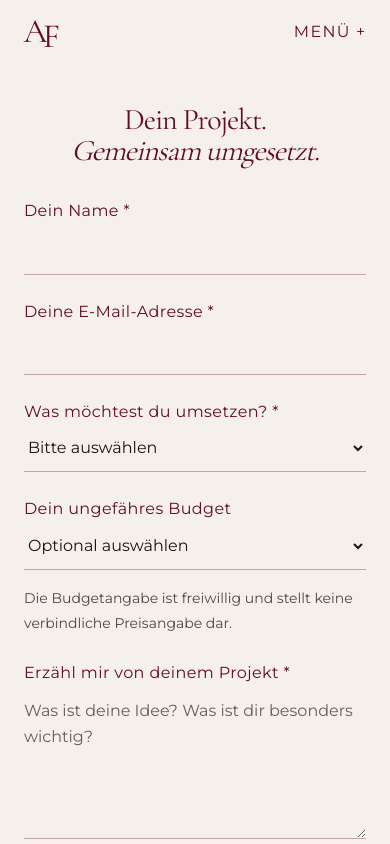
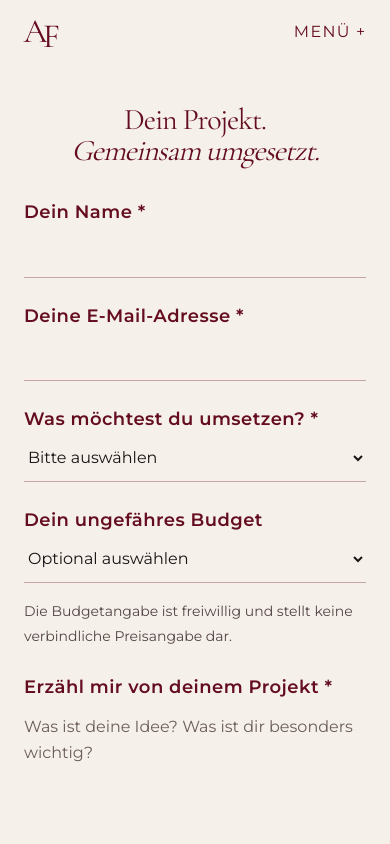
Before and after one commit to AnnaFillanna/anna-filippi.studio, a React (Vite) app: page /kontakt in a window 390 px wide. Shown: the top 844 px of the page. Built offline with nearby package versions, Linux system fonts and the light colour scheme; a web font is replaced by a local one.

Commit message:
Redesign mobile version

```diff
--- a/src/components/Contact/Contact.module.scss
+++ b/src/components/Contact/Contact.module.scss
@@ -43,7 +43,8 @@
   }
   label {
     display: block;
-    font-size: 16px;
+    font-size: 18px;
+    font-weight: 600;
     line-height: 1.6;
     letter-spacing: 0.025em;
     margin-bottom: 24px;
@@ -62,6 +63,7 @@
     background: transparent;
     color: $black;
     font: inherit;
+    font-weight: 400;
     font-size: 16px;
     letter-spacing: normal;
     padding: 12px 0;
--- a/src/components/Hero/Hero.module.scss
+++ b/src/components/Hero/Hero.module.scss
@@ -1,6 +1,6 @@
 @use '../../styles/variables' as *;
 .hero { position: relative; isolation: isolate; min-height: 720px; height: max(720px, 56.25vw); overflow: hidden; color: $bordeaux; background: #f3e8dc url("/images/hero-sunlight.jpg") center / cover no-repeat; }
-.portrait { position: absolute; inset: 0 15% 0 auto; width: min(48%, max(480px, 37.5vw)); z-index: -2;  img { width: 100%; height: 100%; object-fit: contain; object-position: center bottom; mask: url("/images/anna-laptop-mask.png") center bottom / contain no-repeat; mask-mode: luminance; } }
+.portrait { position: absolute; inset: 0 15% 0 auto; width: min(48%, max(480px, 37.5vw)); z-index: -2;  img { width: 100%; height: 100%; object-fit: contain; object-position: center bottom; -webkit-mask: url("/images/anna-laptop-mask-alpha.png") center bottom / contain no-repeat; mask: url("/images/anna-laptop-mask-alpha.png") center bottom / contain no-repeat; mask-mode: alpha; } }
 .curve { position: absolute; inset: 0; width: 100%; height: 100%; z-index: -3; pointer-events: none; fill: none; stroke: #963f4b; stroke-width: 1.2; path { vector-effect: non-scaling-stroke; } }
 .copy { position: relative; padding: clamp(145px, 11.7vw, 225px) 5.6% 90px; width: 52%; }
 .eyebrow { font: 500 clamp(10px, .95vw, 16px)/1.5 $sans; letter-spacing: .48em; margin-bottom: 14px; }
@@ -45,7 +45,7 @@
 }
 @media (max-width: 360px) { .service svg { display: none; } }
 
-// The photograph remains untouched; a separate luminance mask hides only its backdrop.
+// The photograph remains untouched; a separate alpha mask hides only its backdrop.
 .hero::before { content: ''; position: absolute; inset: 0 0 0 auto; width: 5%; z-index: -3; background: linear-gradient(135deg, #9c4656, #650d20 45%, #400c18); box-shadow: -12px 0 32px #44251b18; }
 
 @media (max-width: 760px) { .hero::before { top: 55%; width: 4%; } }
@@ -99,7 +99,7 @@
   .portrait {
     width: 88%;
     margin: -16px 0 0 auto;
-    img { height: auto; aspect-ratio: 853 / 1280; mask-size: 100% 100%; mask-position: center; }
+    img { height: auto; aspect-ratio: 853 / 1280; -webkit-mask-size: 100% 100%; mask-size: 100% 100%; -webkit-mask-position: center; mask-position: center; }
   }
   .hero::before { display: none; }
 }
```
Also changed, not shown: public/images/anna-laptop-mask-alpha.png (added).
